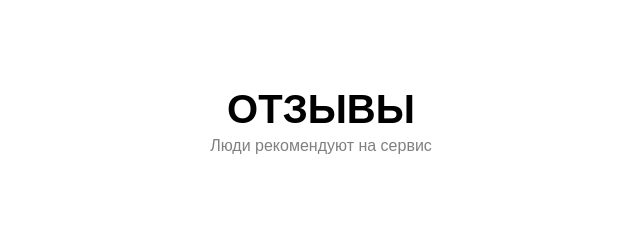
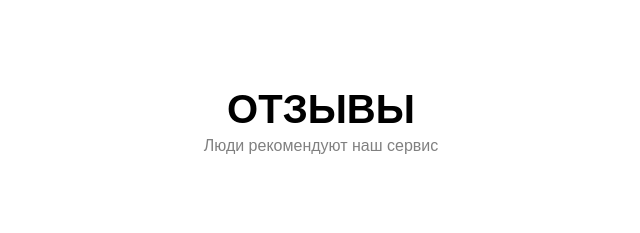
Before and after one commit to KuSeMi/prtcs, a plain HTML site: page index.html in a window 1280 px wide. Shown: the part 2260-2493 px from the top of the page, 319-959 px from the left. Drawn offline with nearby package versions, Linux system fonts and the light colour scheme; a script that the page names is missing.

Commit message:
Update index.html

```diff
--- a/index.html
+++ b/index.html
@@ -112,7 +112,7 @@
     <h2>
      Отзывы
     </h2>
-    <p>Люди рекомендуют на сервис</p>
+    <p>Люди рекомендуют наш сервис</p>
    </div>
    <div class="about">
     <div class="about-elem">
```
